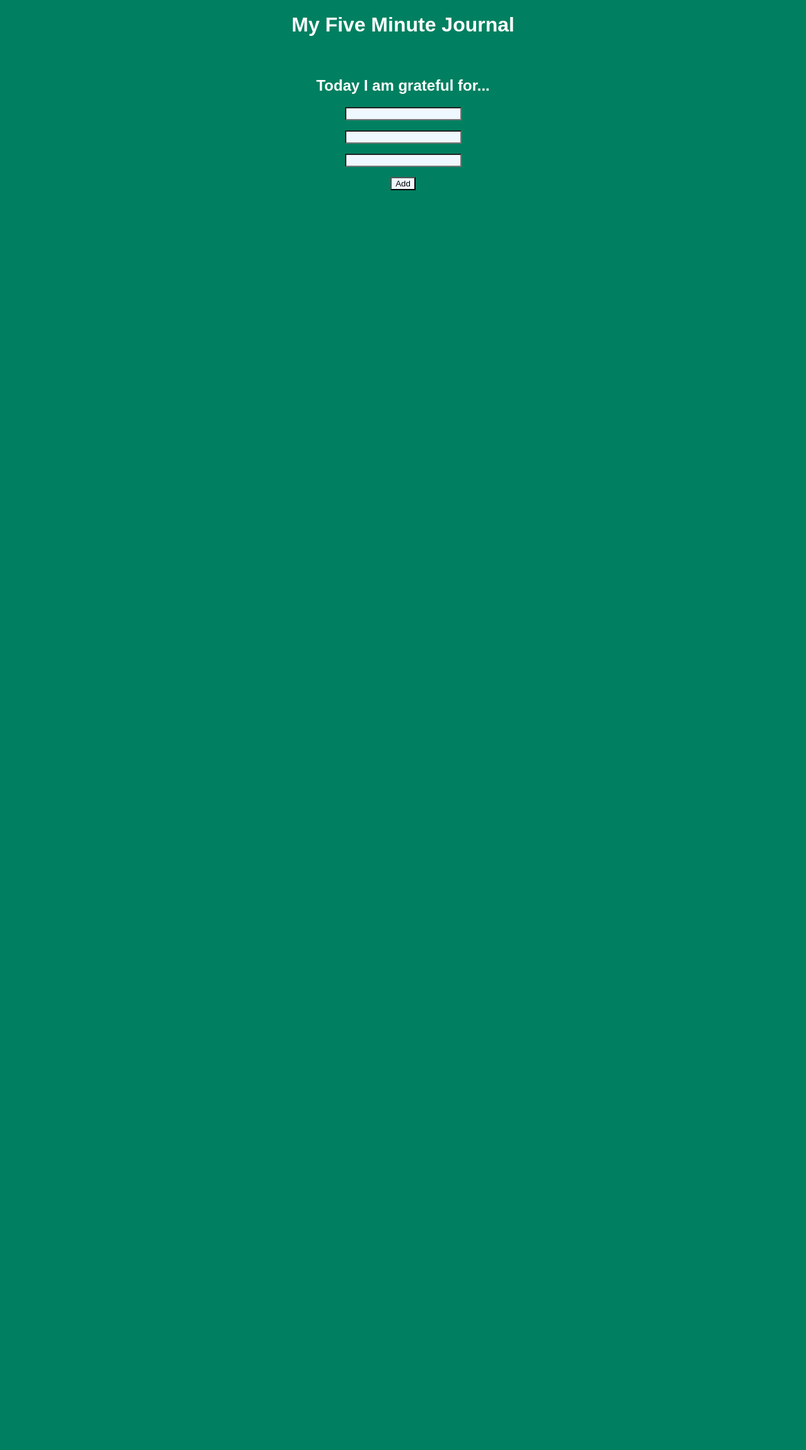
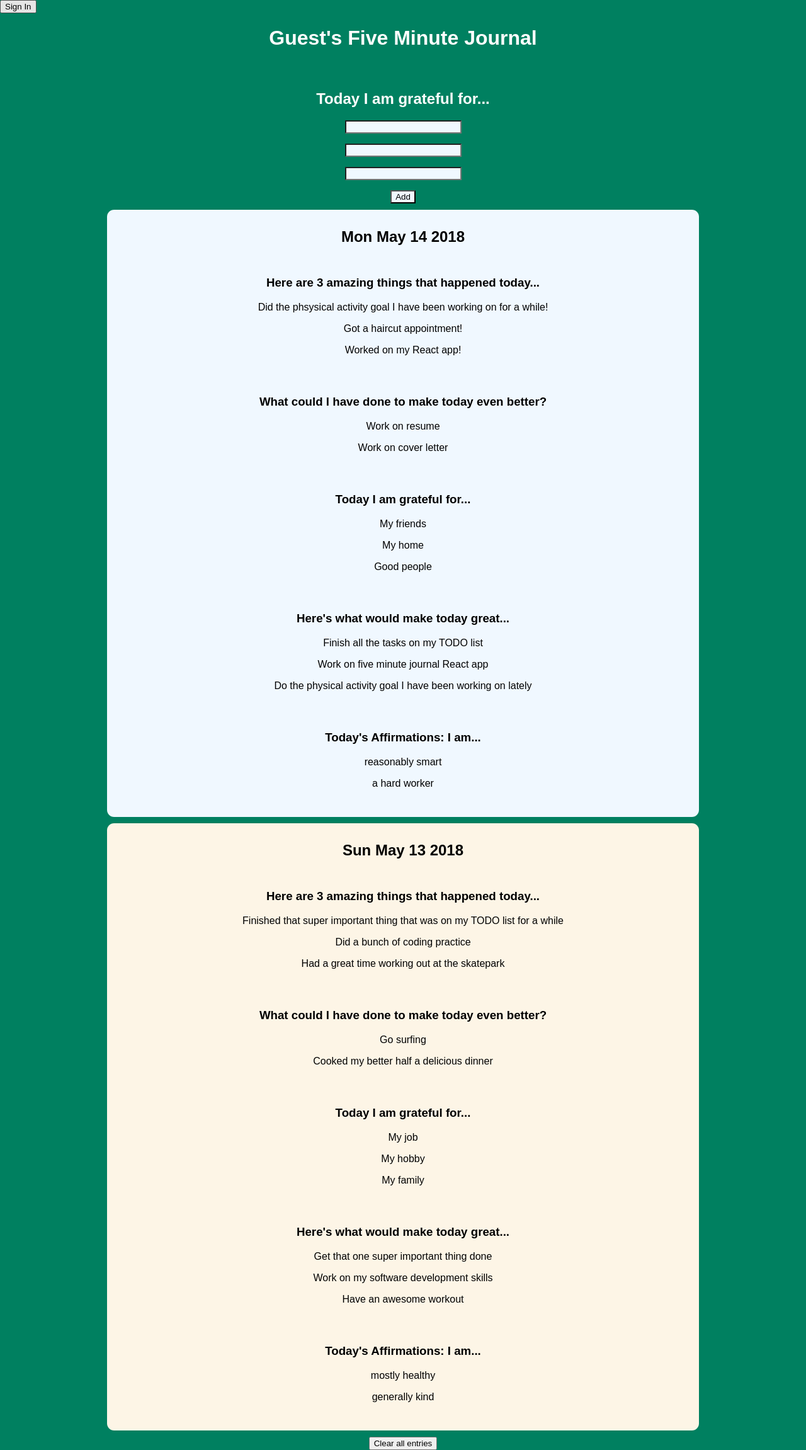
Before and after one commit to SeanBlair/five-minute-journal, a React (Create React App) app: page / in a window 1280 px wide. Shown: the whole page at 63% size. Before the commit the page ends 800 px from the top, so only its background shows below. Built offline with nearby package versions, Linux system fonts and the light colour scheme.

Commit message:
Implement sign in/out of different users showing their custom journals

```diff
--- a/src/App.css
+++ b/src/App.css
@@ -42,3 +42,11 @@ input {
 .hidden {
   visibility: hidden;
 }
+
+.show {
+  display: block;
+}
+
+.hide {
+  display: none;
+}
--- a/src/App.js
+++ b/src/App.js
@@ -4,11 +4,12 @@ import './App.css';
 import Question from './Question';
 import JournalEntry from './JournalEntry';
 import journalQuestions from './journal-questions';
+import DEMO_ENTRIES_2_DAYS from './demoEntriesTwoDays';
 
 class App extends React.Component {
-  // TODO: Implement different users that can sign in and see their entries.
+  // TODO refactor for clarity
+  // TODO add button that is only visible for guest, that adds two days of generic entries.
   // TODO: color same day's morning / night sections slightly different?
-  // TODO: Add a button to set a couple days of entries for demoing a fresh app?
   constructor(props) {
     super(props);
     this.questions = [
@@ -18,24 +19,32 @@ class App extends React.Component {
       journalQuestions.amazing,
       journalQuestions.better
     ];
-    let journalState = localStorage.getItem('historicJournalState');
-    if (!journalState) {
-      journalState = {
+    this.genericUsername = 'Guest';
+    this.currentUserKey = 'currentUser';
+    this.currentUser = localStorage.getItem(this.currentUserKey);
+    // First time app used from this browser.
+    if (!this.currentUser) {
+      this.currentUser = this.genericUsername;
+      this.userJournal = {
         currentQuestionIndex: 0,
-        entries: []
+        entries: DEMO_ENTRIES_2_DAYS
       };
     } else {
-      journalState = JSON.parse(journalState);
+      this.userJournal = JSON.parse(localStorage.getItem(this.currentUser));
     }
-    this.currentQuestionIndex = journalState.currentQuestionIndex;
-    const currentQuestion = this.getCurrentQuestion(journalState.entries);
+    this.currentQuestionIndex = this.userJournal.currentQuestionIndex;
+    const currentQuestion = this.getCurrentQuestion(this.userJournal.entries);
+    // This stores state that determines ui elements
     this.state = {
+      user: this.currentUser,
       question: currentQuestion,
-      journalEntries: journalState.entries
+      journalEntries: this.userJournal.entries
     };
     this.handleInputChange = this.handleInputChange.bind(this);
     this.handleSubmit = this.handleSubmit.bind(this);
     this.clearHistoricJournalState = this.clearHistoricJournalState.bind(this);
+    this.signIn = this.signIn.bind(this);
+    this.signOut = this.signOut.bind(this);
   }
 
   // Returns the current question with previous answers if they exist.
@@ -117,15 +126,11 @@ class App extends React.Component {
   handleSubmit() {
     const updatedEntries = this.getUpdatedEntries();
     this.incrementCurrentQuestionIndex();
-    // Create object for storing current state in localStorage
-    const updatedJournalState = {
+    this.userJournal = {
       currentQuestionIndex: this.currentQuestionIndex,
       entries: updatedEntries
     };
-    localStorage.setItem(
-      'historicJournalState',
-      JSON.stringify(updatedJournalState)
-    );
+    localStorage.setItem(this.state.user, JSON.stringify(this.userJournal));
     const nextQuestion = this.getCurrentQuestion(updatedEntries);
     this.setState({
       question: nextQuestion,
@@ -135,20 +140,67 @@ class App extends React.Component {
 
   // Resets app by deleting localStorage data setting initial question
   clearHistoricJournalState() {
-    localStorage.clear();
     this.currentQuestionIndex = 0;
+    const emptyUserJournal = {
+      currentQuestionIndex: this.currentQuestionIndex,
+      entries: []
+    };
+    localStorage.setItem(this.state.user, JSON.stringify(emptyUserJournal));
     this.setState({
       question: JSON.parse(JSON.stringify(this.questions[this.currentQuestionIndex])),
       journalEntries: []
     });
   }
 
+  signIn() {
+    const user = prompt('Please enter your name', 'Joe Shmoe');
+    localStorage.setItem(this.currentUserKey, user);
+    this.userJournal = localStorage.getItem(user);
+    if (!this.userJournal) {
+      this.userJournal = {
+        currentQuestionIndex: 0,
+        entries: []
+      };
+    } else {
+      this.userJournal = JSON.parse(this.userJournal);
+      this.currentQuestionIndex = this.userJournal.currentQuestionIndex;
+    }
+    const question = this.getCurrentQuestion(this.userJournal.entries);
+    this.setState({
+      user,
+      question,
+      journalEntries: this.userJournal.entries
+    });
+  }
+
+  signOut() {
+    localStorage.setItem(this.currentUserKey, this.genericUsername);
+    // TODO figure out best way to transition back to generic user:
+    // Reset journal entries to DEMO_ENTRIES_2_DAYS or leave as was...
+    // On page reload, show any generic user's saved changes or the
+    // static 2 days demo data.??  Idea, make it as similar to regular
+    // users in order to demo all functionality withou showing people
+    // personal journal entries.
+    this.currentQuestionIndex = 0;
+    this.setState({
+      user: this.genericUsername,
+      question: JSON.parse(JSON.stringify(this.questions[this.currentQuestionIndex])),
+      journalEntries: DEMO_ENTRIES_2_DAYS
+    });
+  }
+
   render() {
-    const visibility =
-      this.state.journalEntries.length === 0 ? 'hidden' : 'visible';
+    const isSignedIn = this.state.user !== this.genericUsername;
+    const isSomeEntry = this.state.journalEntries.length > 0;
     return (
       <div className="page">
-        <h1 className="title">My Five Minute Journal </h1>
+        <button onClick={this.signIn} className={isSignedIn ? 'hide' : 'show'}>
+          Sign In
+        </button>
+        <button onClick={this.signOut} className={isSignedIn ? 'show' : 'hide'}>
+          Sign Out
+        </button>
+        <h1 className="title">{this.state.user}&apos;s Five Minute Journal </h1>
         <Question
           text={this.state.question.text}
           answers={this.state.question.answers}
@@ -163,7 +215,7 @@ class App extends React.Component {
         <div>
           <button
             onClick={this.clearHistoricJournalState}
-            className={visibility}
+            className={isSomeEntry ? 'visible' : 'hidden'}
           >
             Clear all entries
           </button>
--- /dev/null
+++ b/src/demoEntriesTwoDays.js
@@ -0,0 +1,43 @@
+let yesterday = new Date();
+let dayBeforeYesterday = new Date();
+dayBeforeYesterday.setDate(dayBeforeYesterday.getDate() - 2);
+yesterday.setDate(yesterday.getDate() - 1);
+yesterday = yesterday.toDateString();
+dayBeforeYesterday = dayBeforeYesterday.toDateString();
+
+const DEMO_ENTRIES_2_DAYS = [
+  {
+    date: yesterday,
+    amazing: [
+      'Did the phsysical activity goal I have been working on for a while!',
+      'Got a haircut appointment!',
+      'Worked on my React app!'
+    ],
+    better: ['Work on resume', 'Work on cover letter'],
+    gratefulFor: ['My friends', 'My home', 'Good people'],
+    todayGreat: [
+      'Finish all the tasks on my TODO list',
+      'Work on five minute journal React app',
+      'Do the physical activity goal I have been working on lately'
+    ],
+    affirmations: ['reasonably smart', 'a hard worker']
+  },
+  {
+    date: dayBeforeYesterday,
+    amazing: [
+      'Finished that super important thing that was on my TODO list for a while',
+      'Did a bunch of coding practice',
+      'Had a great time working out at the skatepark'
+    ],
+    better: ['Go surfing', 'Cooked my better half a delicious dinner'],
+    gratefulFor: ['My job', 'My hobby', 'My family'],
+    todayGreat: [
+      'Get that one super important thing done',
+      'Work on my software development skills',
+      'Have an awesome workout'
+    ],
+    affirmations: ['mostly healthy', 'generally kind']
+  }
+];
+
+export default DEMO_ENTRIES_2_DAYS;
```
Also changed, not shown: src/journalEntriesData.js (deleted, +0 -46 lines).
